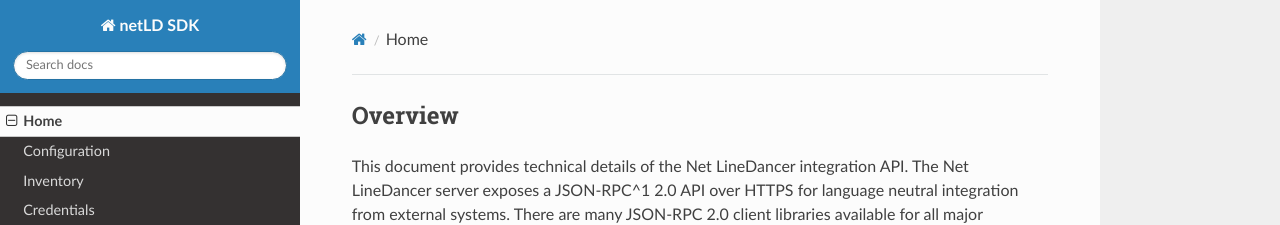
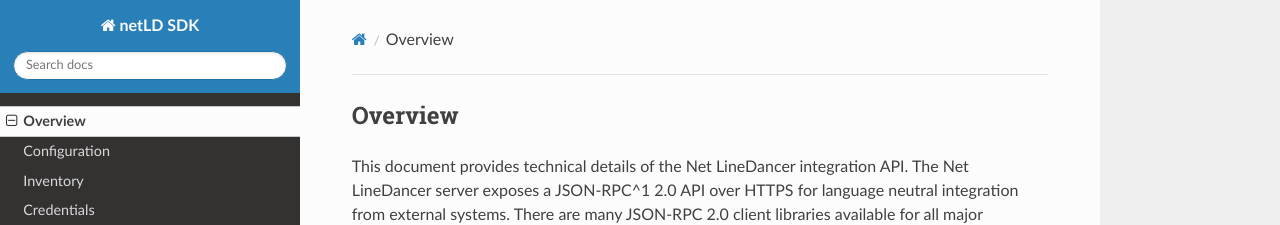
Before and after one commit to logicvein/NetLD-SDK, an MkDocs documentation site: the page built from docs/index.md, in a window 1280 px wide. Shown: the top 225 px of the page. Built offline with MkDocs 1.6.1, drawn with Linux system fonts in a browser that asks for light colours; nearby versions of some CDN libraries; old or Windows-style settings are respelled for this version of MkDocs; some of the changed lines change nothing that is shown.

Commit message:
Update for readthedocs

```diff
--- a/mkdocs.yml
+++ b/mkdocs.yml
@@ -1,6 +1,6 @@
 site_name: netLD SDK
 pages:
-- index.md
+- Overview: index.md
 - Configuration: en_US/Configuration.markdown
 - Inventory: en_US/Inventory.markdown
 - Credentials: en_US/Credentials.markdown
```
